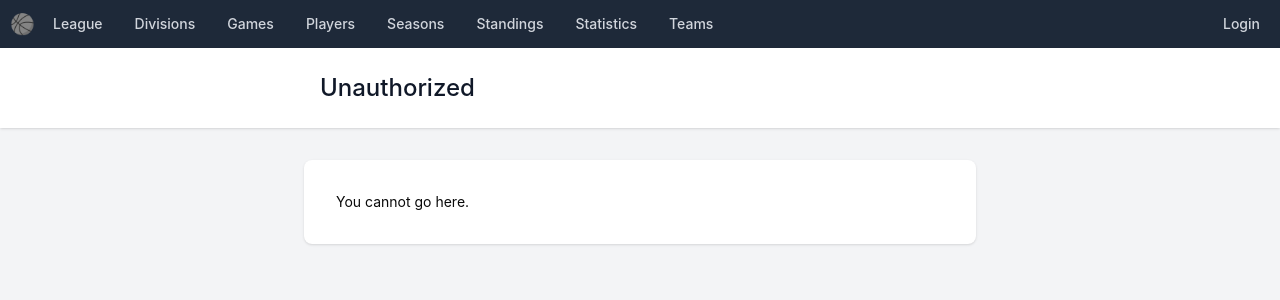
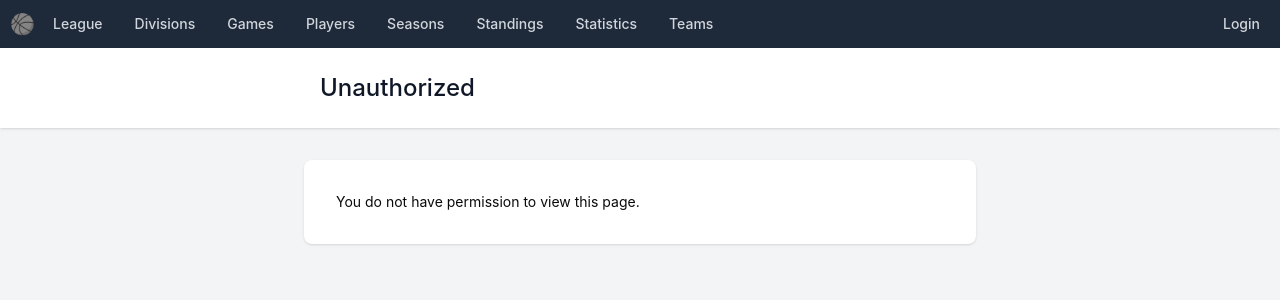
Before and after one commit to ober9k/bball-score-react, a React (Vite) app: page /manager/seasons in a window 1280 px wide. Shown: the top 300 px of the page. Built offline with nearby package versions, Linux system fonts and the light colour scheme; no server answers.

Commit message:
Updated error message for unauthorized page

```diff
--- a/src/pages/league/errors/unauthorized-page.tsx
+++ b/src/pages/league/errors/unauthorized-page.tsx
@@ -7,10 +7,11 @@ export default function UnauthorizedPage() {
   useEffect(() => {
     setPageHeader("Unauthorized");
   }, []);
+
   return (
     <>
       <p className="p-2 text-sm">
-        You cannot go here.
+        You do not have permission to view this page.
       </p>
     </>
   );
```
